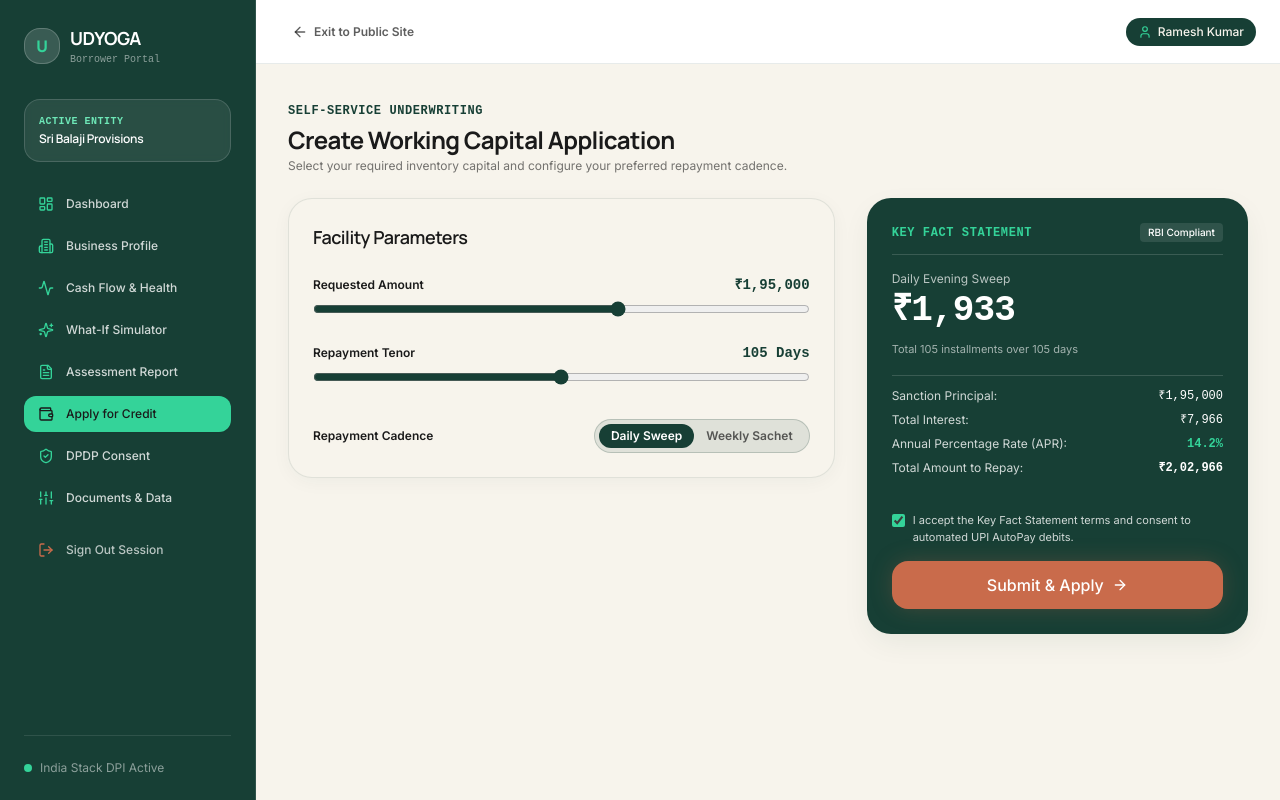
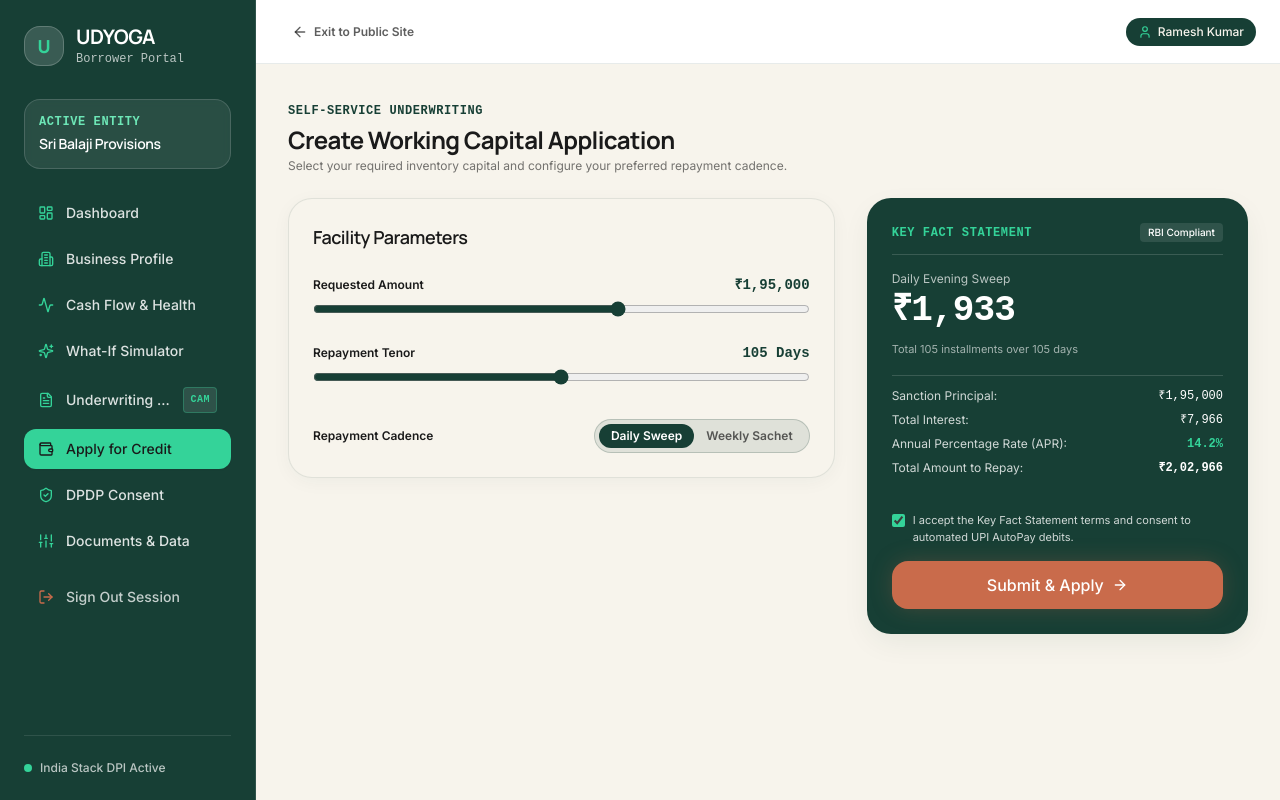
Before and after one commit to BharathSAdiga/CodersClub_42, a React (Vite) app in the folder frontend/: page / in a window 1280 px wide. Both pictures are taken after a click on the button "Check Loan Eligibility". Built offline with nearby package versions, Linux system fonts and the light colour scheme.

Commit message:
fix(ui): resolve sidebar text alignment and format CAM as dedicated badge

```diff
--- a/frontend/src/components/layout/Sidebar.tsx
+++ b/frontend/src/components/layout/Sidebar.tsx
@@ -23,6 +23,13 @@ interface SidebarProps {
   onLogout?: () => void;
 }
 
+interface NavItem {
+  id: string;
+  label: string;
+  icon: React.ComponentType<{ className?: string }>;
+  badge?: string;
+}
+
 export const Sidebar: React.FC<SidebarProps> = ({
   currentRole,
   activePath,
@@ -34,23 +41,23 @@ export const Sidebar: React.FC<SidebarProps> = ({
   const isLender = currentRole.startsWith('LENDER');
 
   // Necessary pages for MSME Borrower (Clear, professional, perfectly aligned)
-  const borrowerItems = [
+  const borrowerItems: NavItem[] = [
     { id: '/borrower/dashboard', label: 'Dashboard', icon: LayoutDashboard },
     { id: '/borrower/profile', label: 'Business Profile', icon: Building2 },
     { id: '/borrower/health', label: 'Cash Flow & Health', icon: Activity },
     { id: '/borrower/insights', label: 'What-If Simulator', icon: Sparkles },
-    { id: '/borrower/assessment', label: 'Assessment Report', icon: FileText },
+    { id: '/borrower/assessment', label: 'Underwriting Report', badge: 'CAM', icon: FileText },
     { id: '/borrower/apply', label: 'Apply for Credit', icon: Wallet },
     { id: '/borrower/consent', label: 'DPDP Consent', icon: ShieldCheck },
     { id: '/borrower/documents', label: 'Documents & Data', icon: Sliders },
   ];
 
-  const lenderItems = [
+  const lenderItems: NavItem[] = [
     { id: '/lender/dashboard', label: 'Overview', icon: LayoutDashboard },
     { id: '/lender/pipeline', label: 'Applications', icon: FileText },
   ];
 
-  const adminItems = [
+  const adminItems: NavItem[] = [
     { id: '/admin/overview', label: 'Overview', icon: LayoutDashboard },
     { id: '/admin/users', label: 'Users', icon: Users },
     { id: '/admin/businesses', label: 'Businesses', icon: Building2 },
@@ -72,13 +79,13 @@ export const Sidebar: React.FC<SidebarProps> = ({
     <aside className="w-64 min-h-screen bg-brand-forest text-brand-ivory p-6 flex flex-col justify-between border-r border-white/10 select-none">
       <div>
         {/* Brand Header */}
-        <div className="flex items-center gap-2.5 mb-8">
-          <div className="w-9 h-9 rounded-2xl bg-white/15 flex items-center justify-center border border-white/20">
-            <span className="font-display font-black text-brand-mint text-base">U</span>
+        <div className="flex items-center gap-3 mb-8">
+          <div className="w-10 h-10 rounded-2xl bg-white/15 flex items-center justify-center border border-white/20 shrink-0">
+            <span className="font-display font-black text-brand-mint text-lg">U</span>
           </div>
           <div>
-            <span className="font-display font-bold text-lg text-white tracking-tight">UDYOGA</span>
-            <span className="text-[10px] text-white/50 block font-mono">
+            <span className="font-display font-bold text-xl text-white tracking-tight block leading-tight">UDYOGA</span>
+            <span className="text-xs text-white/70 block font-mono mt-0.5">
               {isBorrower ? 'Borrower Portal' : isLender ? 'Lender Workbench' : 'Admin & Audit'}
             </span>
           </div>
@@ -86,10 +93,10 @@ export const Sidebar: React.FC<SidebarProps> = ({
 
         {/* Business / User Badge */}
         <div className="p-3.5 rounded-2xl bg-white/[0.08] backdrop-blur-sm border border-white/15 mb-6">
-          <span className="text-[10px] uppercase font-mono tracking-wider text-emerald-300 font-bold block">
+          <span className="text-xs uppercase font-mono tracking-wider text-emerald-300 font-bold block">
             Active Entity
           </span>
-          <h4 className="font-display font-semibold text-xs text-white truncate mt-0.5">
+          <h4 className="font-display font-semibold text-sm text-white truncate mt-1">
             {businessName}
           </h4>
         </div>
@@ -103,13 +110,27 @@ export const Sidebar: React.FC<SidebarProps> = ({
               <button
                 key={item.id}
                 onClick={() => onNavigate(item.id)}
-                className={`w-full flex items-center justify-start text-left gap-3 px-3.5 py-2.5 rounded-xl text-xs font-medium transition-all ${active
-                  ? 'bg-brand-mint text-brand-charcoal font-bold shadow-sm'
-                  : 'text-white/80 hover:bg-white/10 hover:text-white'
-                  }`}
+                className={`w-full flex items-center justify-between text-left gap-2.5 px-3.5 py-2.5 rounded-xl text-sm font-medium transition-all ${
+                  active
+                    ? 'bg-brand-mint text-brand-charcoal font-bold shadow-sm'
+                    : 'text-white/85 hover:bg-white/10 hover:text-white'
+                }`}
               >
-                <Icon className={`w-4 h-4 shrink-0 ${active ? 'text-brand-charcoal' : 'text-brand-mint'}`} />
-                <span className="text-left min-w-0 flex-1 truncate">{item.label}</span>
+                <div className="flex items-center gap-3 min-w-0">
+                  <Icon className={`w-4 h-4 shrink-0 ${active ? 'text-brand-charcoal' : 'text-brand-mint'}`} />
+                  <span className="text-left min-w-0 truncate">{item.label}</span>
+                </div>
+                {item.badge && (
+                  <span
+                    className={`text-[10px] font-mono px-1.5 py-0.5 rounded shrink-0 uppercase tracking-wider font-bold ${
+                      active
+                        ? 'bg-brand-charcoal/15 text-brand-charcoal'
+                        : 'bg-white/10 text-brand-mint border border-brand-mint/30'
+                    }`}
+                  >
+                    {item.badge}
+                  </span>
+                )}
               </button>
             );
           })}
@@ -118,7 +139,7 @@ export const Sidebar: React.FC<SidebarProps> = ({
         {onLogout && (
           <button
             onClick={onLogout}
-            className="w-full mt-4 flex items-center justify-start text-left gap-3 px-3.5 py-2.5 rounded-xl text-xs font-medium text-white/70 hover:bg-white/10 hover:text-white transition-colors"
+            className="w-full mt-4 flex items-center justify-start text-left gap-3 px-3.5 py-2.5 rounded-xl text-sm font-medium text-white/75 hover:bg-white/10 hover:text-white transition-colors"
           >
             <LogOut className="w-4 h-4 shrink-0 text-brand-terracotta" />
             <span className="text-left">Sign Out Session</span>
@@ -127,7 +148,7 @@ export const Sidebar: React.FC<SidebarProps> = ({
       </div>
 
       {/* Footer Info */}
-      <div className="pt-6 border-t border-white/10 text-xs text-white/50">
+      <div className="pt-6 border-t border-white/10 text-xs text-white/70 font-medium">
         <div className="flex items-center gap-2">
           <div className="w-2 h-2 rounded-full bg-brand-mint animate-pulse" />
           <span>India Stack DPI Active</span>
```
